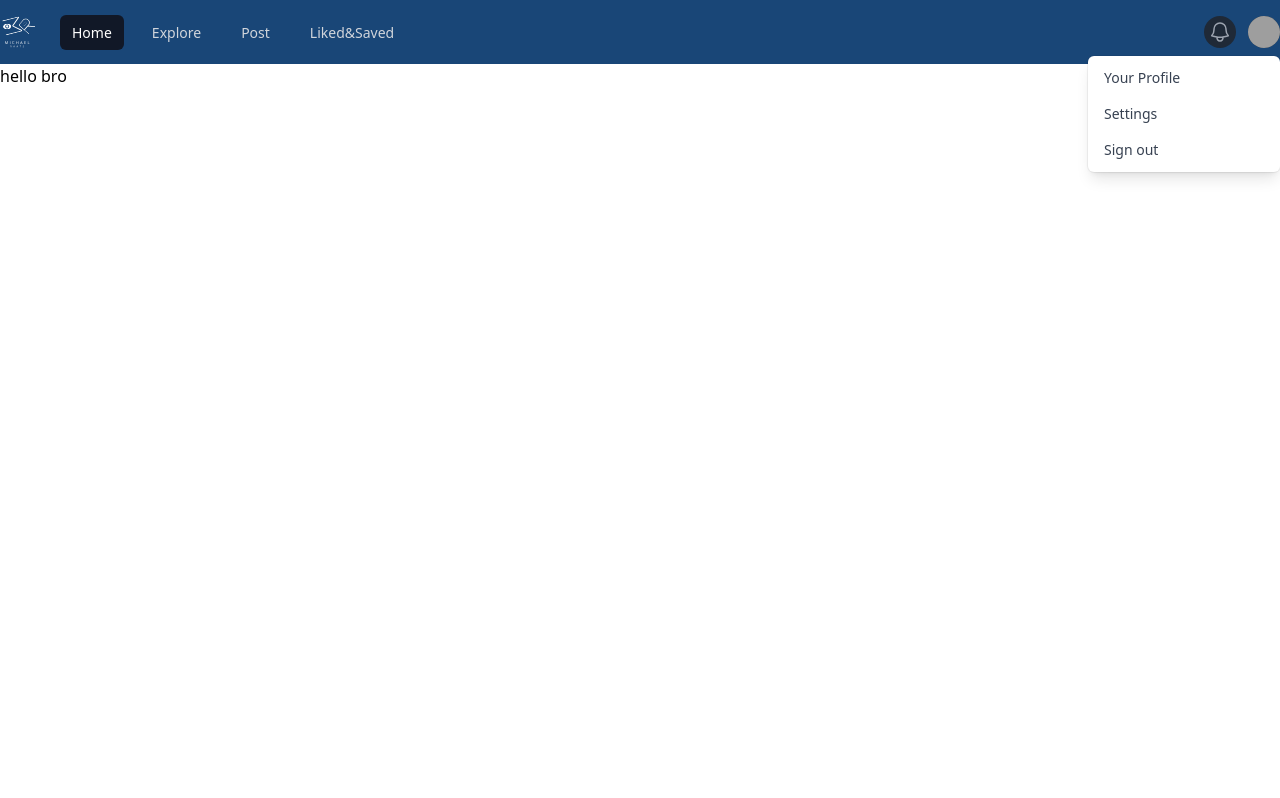
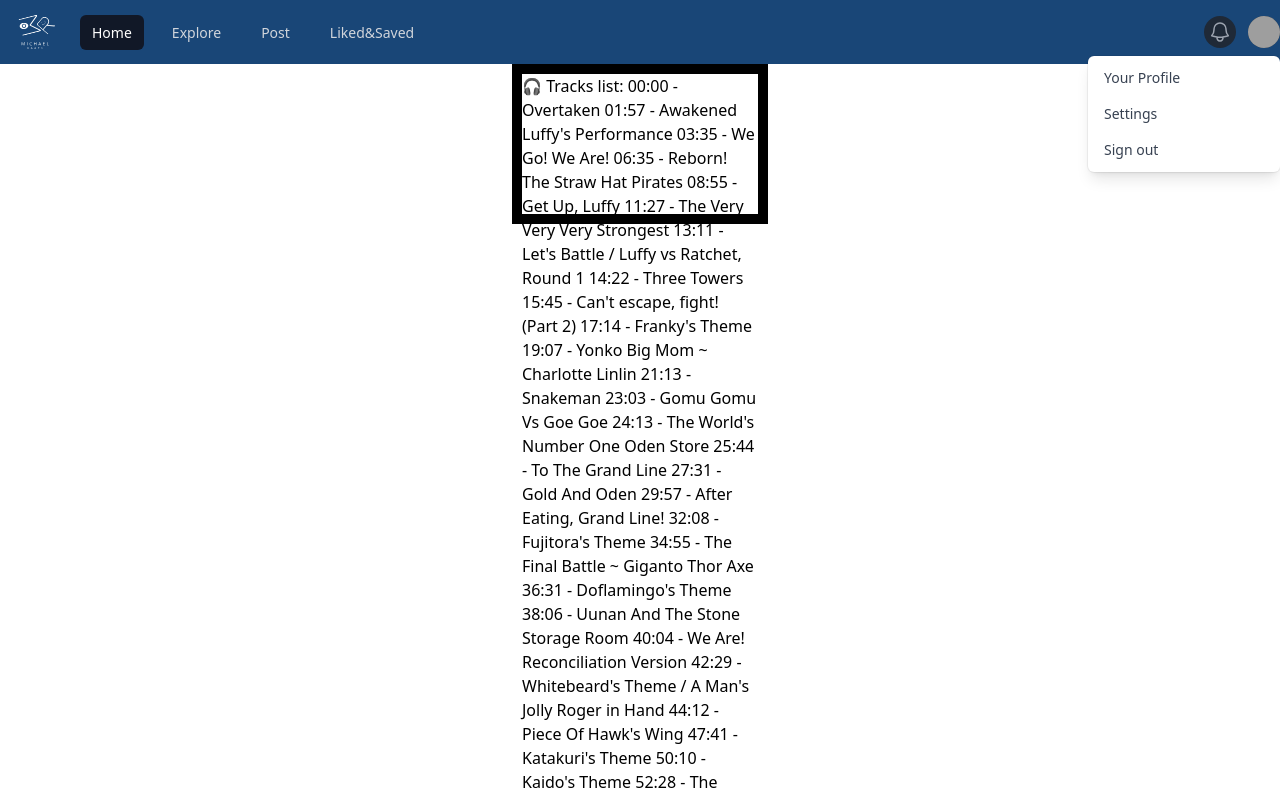
Before and after one commit to MichaelRaatsPro/CraftConnection, a Next.js app in the folder craft-connection/: page / in a window 1280 px wide. Shown: the top 798 px of the page. Built offline with nearby package versions, Linux system fonts and the light colour scheme; grey boxes are pictures that could not be loaded.

Commit message:
made post component & need to implement router

```diff
--- /dev/null
+++ b/craft-connection/app/components/Components.css
@@ -0,0 +1,5 @@
+.postContainer{
+    border: solid 10px black;
+    max-width: 20vw;
+    max-height: 20vh;
+}
--- a/craft-connection/app/components/Navbar.jsx
+++ b/craft-connection/app/components/Navbar.jsx
@@ -1,11 +1,15 @@
+'use client'
+
 import React from 'react';
 import Link from "next/link";
-import Image from 'next/image';
+import { usePathname } from 'next/navigation'
 
 const Navbar = () => {
+
+  const pathname = usePathname();
+
   return (
     <nav className="bg-gray-800">
-
         <div className="relative flex h-16 items-center justify-between" style = {{backgroundColor: "#194677", justifyContent: "center"}}>
           <div className="absolute inset-y-0 left-0 flex items-center sm:hidden">
             <button type="button" className="relative inline-flex rounded-md p-2 text-gray-400 hover:bg-gray-700 hover:text-white focus:outline-none focus:ring-2 focus:ring-inset focus:ring-white" aria-controls="mobile-menu" aria-expanded="false">
@@ -15,7 +19,6 @@ const Navbar = () => {
               <svg className="block h-6 w-6" fill="none" viewBox="0 0 24 24" strokeWidth="1.5" stroke="currentColor" aria-hidden="true">
                 <path strokeLinecap="round" strokeLinejoin="round" d="M3.75 6.75h16.5M3.75 12h16.5m-16.5 5.25h16.5" />
               </svg>
-
               <svg className="hidden h-6 w-6" fill="none" viewBox="0 0 24 24" strokeWidth="1.5" stroke="currentColor" aria-hidden="true">
                 <path strokeLinecap="round" strokeLinejoin="round" d="M6 18L18 6M6 6l12 12" />
               </svg>
@@ -23,7 +26,7 @@ const Navbar = () => {
           </div>
           <div className="flex flex-1 sm:items-stretch sm:justify-start"  style = {{alignItems: "center"}}>
             <div className="flex flex-shrink-0">
-              <img className="h-9 w-auto" src="/webLogoWhite.svg" alt="Brand Logo"/>
+              <img className="h-10 w-auto" src="/webLogoWhite.svg" alt="Brand Logo" style = {{marginLeft: "1em"}}/>
             </div>
             <div className="hidden sm:ml-6 sm:block">
               <div className="flex space-x-4">
@@ -72,7 +75,6 @@ const Navbar = () => {
                 </button>
               </div>
 
-
               <div className="absolute right-0 z-10 mt-2 w-48 origin-top-right rounded-md bg-white py-1 shadow-lg ring-1 ring-black ring-opacity-5 focus:outline-none" role="menu" aria-orientation="vertical" aria-labelledby="user-menu-button" tabIndex="-1">
                 <a href="#" className="block px-4 py-2 text-sm text-gray-700" role="menuitem" tabIndex="-1" id="user-menu-item-0">Your Profile</a>
                 <a href="#" className="block px-4 py-2 text-sm text-gray-700" role="menuitem" tabIndex="-1" id="user-menu-item-1">Settings</a>
@@ -97,3 +99,27 @@ const Navbar = () => {
 }
 
 export default Navbar;
+
+// 'use client'
+
+// import { usePathname } from 'next/navigation'
+// import Link from 'next/link'
+
+// export function Links() {
+//   const pathname = usePathname()
+
+//   return (
+//     <nav>
+//       <Link className={`link ${pathname === '/' ? 'active' : ''}`} href="/">
+//         Home
+//       </Link>
+
+//       <Link
+//         className={`link ${pathname === '/about' ? 'active' : ''}`}
+//         href="/about"
+//       >
+//         About
+//       </Link>
+//     </nav>
+//   )
+// }
--- /dev/null
+++ b/craft-connection/app/components/Post.jsx
@@ -0,0 +1,44 @@
+import React from 'react'
+import "./components.css"
+
+const Post = () => {
+  return (
+    <div className='postContainer'>
+        <p>
+🎧 Tracks list:
+00:00 - Overtaken
+01:57 - Awakened Luffy's Performance
+03:35 - We Go! We Are!
+06:35 - Reborn! The Straw Hat Pirates
+08:55 - Get Up, Luffy
+11:27 - The Very Very Very Strongest
+13:11 - Let's Battle / Luffy vs Ratchet, Round 1
+14:22 - Three Towers
+15:45 - Can't escape, fight! (Part 2)
+17:14 - Franky's Theme
+19:07 - Yonko Big Mom ~ Charlotte Linlin
+21:13 - Snakeman
+23:03 - Gomu Gomu Vs Goe Goe
+24:13 - The World's Number One Oden Store
+25:44 - To The Grand Line
+27:31 - Gold And Oden
+29:57 - After Eating, Grand Line!
+32:08 - Fujitora's Theme
+34:55 - The Final Battle ~ Giganto Thor Axe
+36:31 - Doflamingo's Theme
+38:06 - Uunan And The Stone Storage Room
+40:04 - We Are! Reconciliation Version
+42:29 - Whitebeard's Theme / A Man's Jolly Roger in Hand
+44:12 - Piece Of Hawk's Wing
+47:41 - Katakuri's Theme
+50:10 - Kaido's Theme
+52:28 - The Operation Begins [The Village Is Destroyed]
+55:41 - The Marine Swordsman's Battle Cry
+57:24 - Difficult
+01:00:37 - Straw Hat Pirates, Begin counter Attack!
+01:01:58 - 11 Supernovas </p>
+    </div>
+  )
+}
+
+export default Post
--- a/craft-connection/app/page.js
+++ /dev/null
@@ -1,10 +0,0 @@
-import Image from "next/image";
-
-
-export default function Home() {
-  return (
-    <>
-      <div>hello bro</div>
-    </>
-  );
-}
--- /dev/null
+++ b/craft-connection/app/page.jsx
@@ -0,0 +1,11 @@
+import Post from "./components/Post";
+import React from "react";
+export default function Home() {
+  return (
+    <>
+      <div className = "feed" style = {{ display: 'flex', justifyContent: 'center' }}>
+        <Post/>
+      </div>
+    </>
+  );
+}
--- a/craft-connection/app/post/page.js
+++ b/craft-connection/app/post/page.jsx
@@ -2,7 +2,9 @@ import React from 'react'
 
 const page = () => {
   return (
-    <div>Post</div>
+    <div >
+      <h1>Create a post here</h1>
+    </div>
   )
 }
 
--- a/craft-connection/package.json
+++ b/craft-connection/package.json
@@ -12,6 +12,7 @@
     "@headlessui/react": "^1.7.19",
     "@heroicons/react": "^2.1.3",
     "next": "14.2.3",
+    "next-navigation": "^1.0.6",
     "react": "^18.3.1",
     "react-dom": "^18"
   },
```
Also changed, not shown: craft-connection/app/explore/page.jsx (renamed from craft-connection/app/explore/page.js), craft-connection/app/layout.jsx (renamed from craft-connection/app/layout.js), craft-connection/app/saved/page.jsx (renamed from craft-connection/app/saved/page.js), 1 other file (tests, documents, lock files or other folders).
